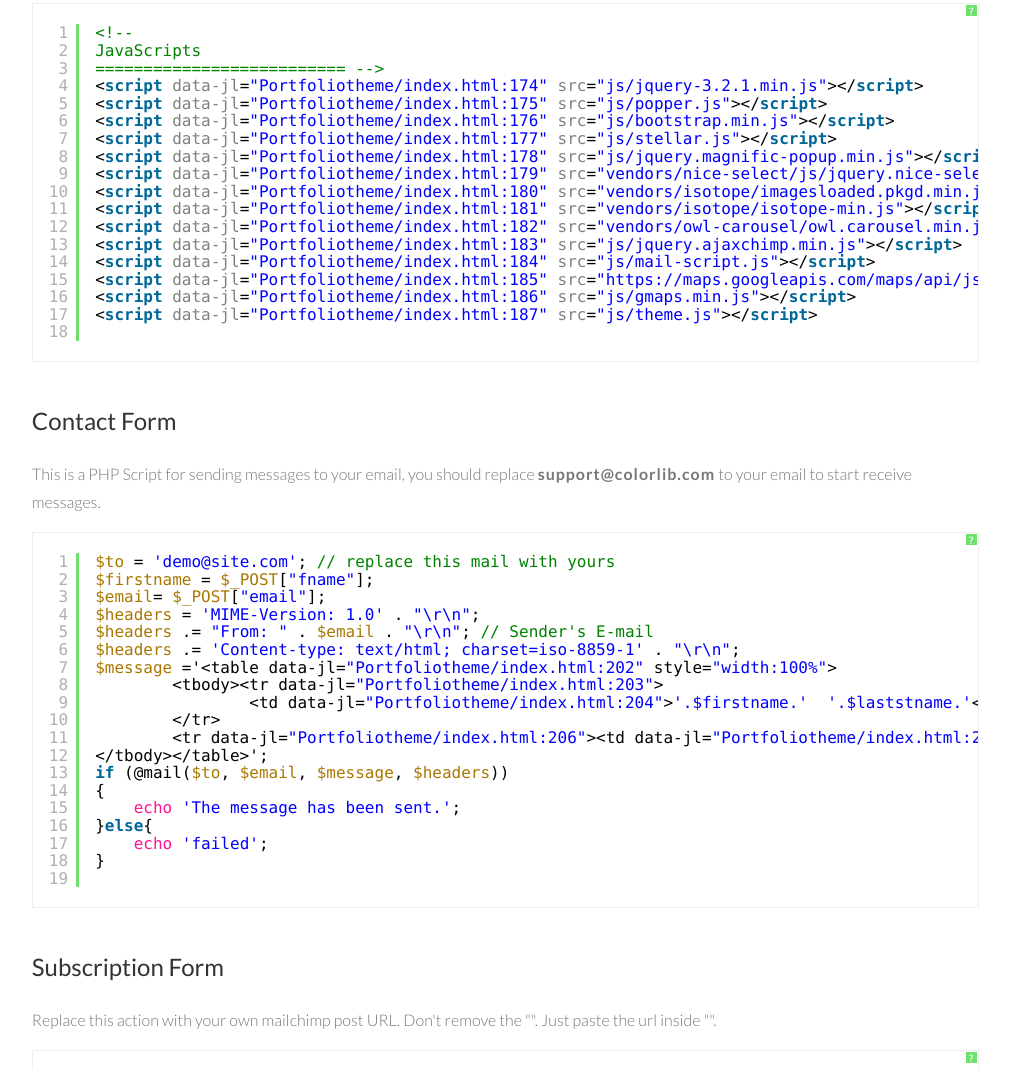
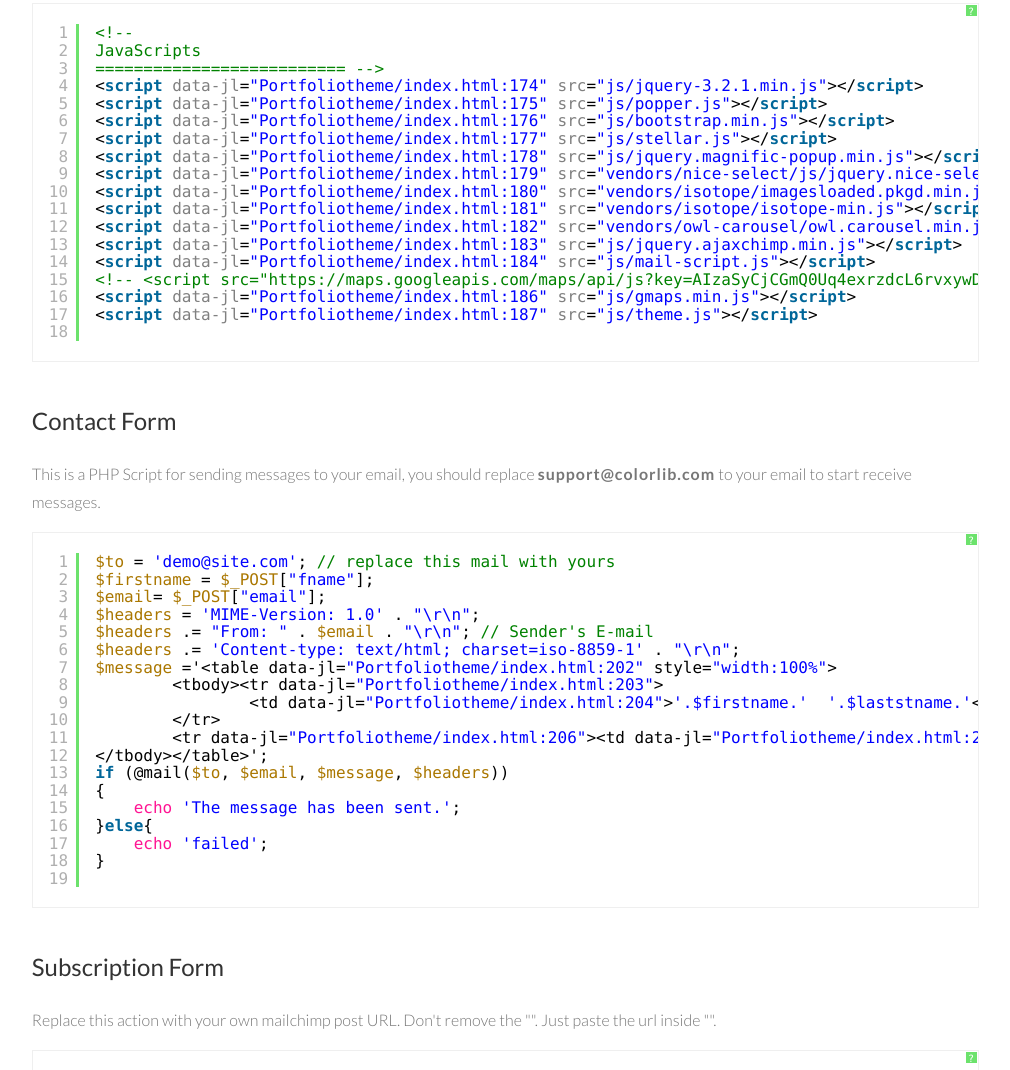
Before and after one commit to thriftysofts/thriftysofts.github.io, a plain HTML site: page Portfoliotheme/index.html in a window 1280 px wide. Shown: the part 2459-3529 px from the top of the page, without its empty margins (251-1261 px from the left). Drawn offline with nearby package versions, Linux system fonts and the light colour scheme; some packages are replaced by stand-ins of ours; files that its build step writes are made by us from their sources; files whose address does not match are found by name.

Commit message:
removed googlemapapi

```diff
--- a/Portfoliotheme/index.html
+++ b/Portfoliotheme/index.html
@@ -182,7 +182,7 @@
 						<script src="vendors/owl-carousel/owl.carousel.min.js"></script>
 						<script src="js/jquery.ajaxchimp.min.js"></script>
 						<script src="js/mail-script.js"></script>
-						<script src="https://maps.googleapis.com/maps/api/js?key=AIzaSyCjCGmQ0Uq4exrzdcL6rvxywDDOvfAu6eE"></script>
+						<!-- <script src="https://maps.googleapis.com/maps/api/js?key=AIzaSyCjCGmQ0Uq4exrzdcL6rvxywDDOvfAu6eE"></script> -->
 						<script src="js/gmaps.min.js"></script>
 						<script src="js/theme.js"></script>
 					</pre>
```
Also changed, not shown: contact.html (+1 -1 lines), portfolio-details.html (+1 -1 lines).
